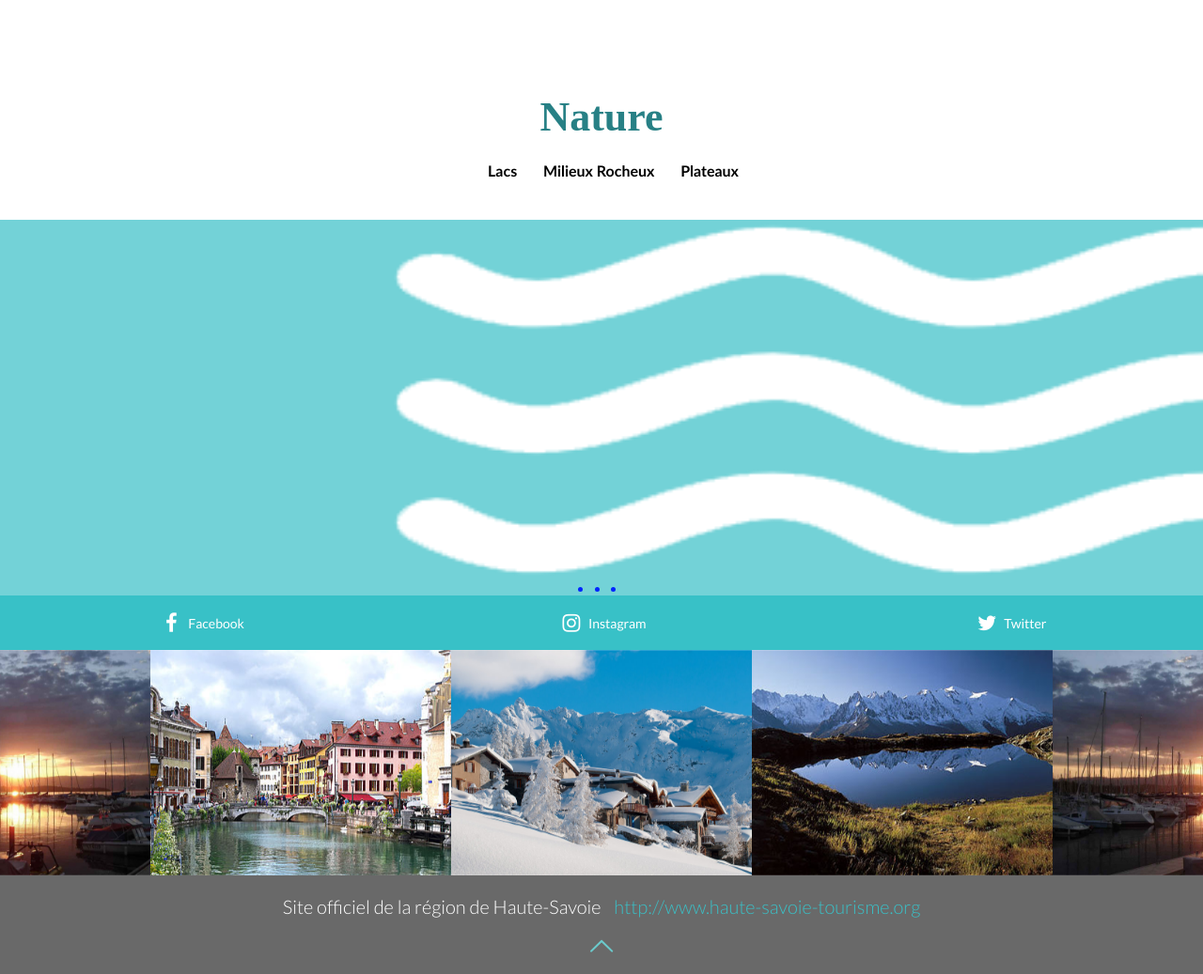
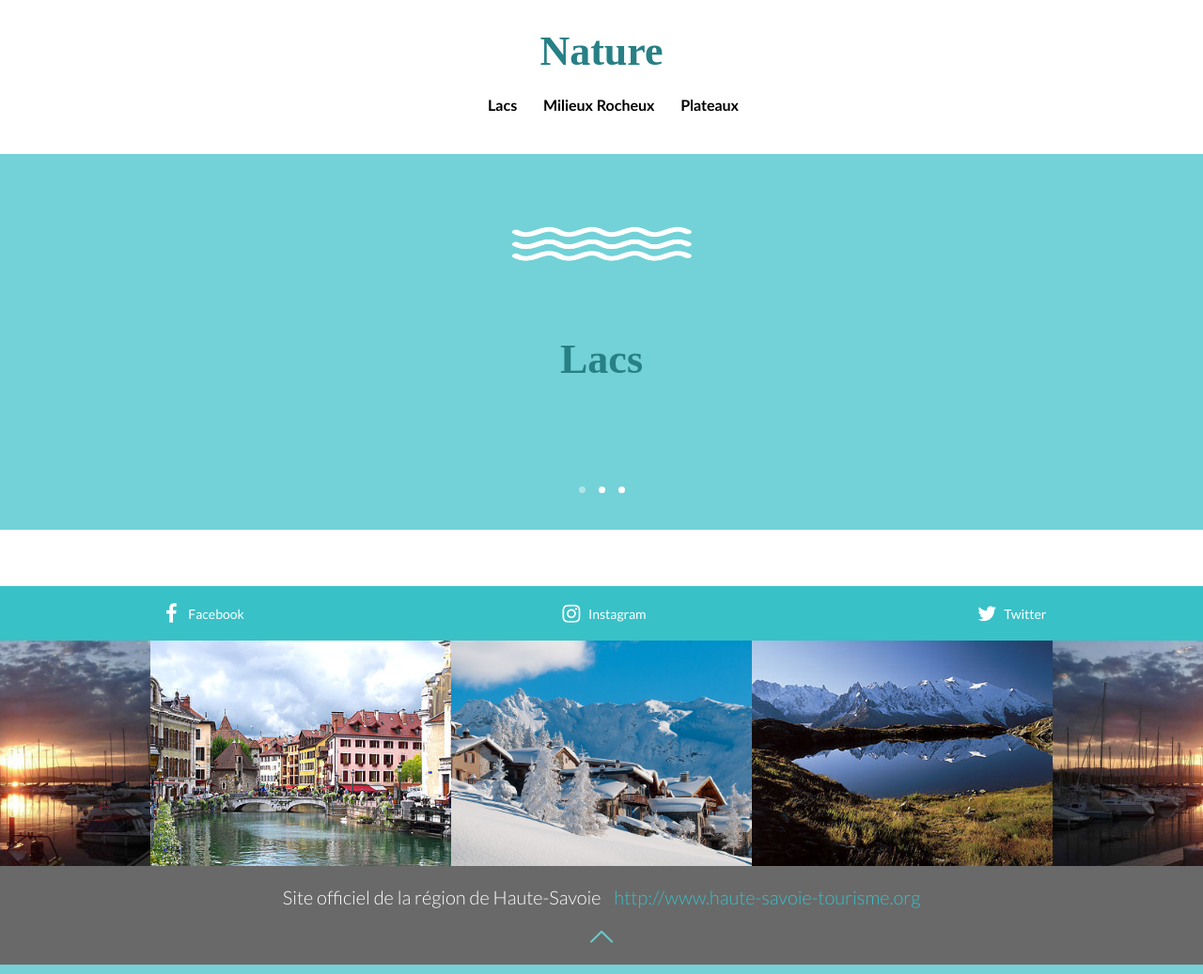
Before and after one commit to gnda/PJS3, a PHP site: template app/Views/pages/nature.twig in a window 1280 px wide. Shown: the part 63-1100 px from the top of the page at 94% size. Run offline with PHP 8.4, Linux system fonts and the light colour scheme; the template is opened without the code that fills it, so the values that code supplies are empty; some libraries are stand-ins or nearby versions.

Commit message:
Progression nature --> utilisation de owl-carousel + quelques modifs dans layout.twig et app.js pour pouvoir utiliser owl-carousel plusieurs fois dans une page ("#owl-footer","#owl-nature",...)

```diff
--- a/app/Views/layout.twig
+++ b/app/Views/layout.twig
@@ -77,7 +77,7 @@
           <span class="icon-twitter"></span> Twitter
         </div>
       </div>
-      <div class="owl-carousel">
+      <div id="owl-footer" class="owl-carousel">
           <img src="{{ base_url() }}/img/footer/carousel/1.jpg">
           <img src="{{ base_url() }}/img/footer/carousel/2.jpg">
           <img src="{{ base_url() }}/img/footer/carousel/3.jpg">
@@ -97,5 +97,6 @@
     <script src="https://maxcdn.bootstrapcdn.com/bootstrap/4.0.0-beta.2/js/bootstrap.min.js" integrity="sha384-alpBpkh1PFOepccYVYDB4do5UnbKysX5WZXm3XxPqe5iKTfUKjNkCk9SaVuEZflJ" crossorigin="anonymous"></script>
     <script src="{{ base_url() }}/js/owl/owl.carousel.min.js"></script>
     <script src="{{ base_url() }}/js/app.js"></script>
+	{% block js %}{% endblock %}
 </body>
 </html>
--- a/app/Views/pages/nature.twig
+++ b/app/Views/pages/nature.twig
@@ -4,27 +4,20 @@
 
 {% block content %}
 
-    <div class="nature">
+    <div id="nature">
 		<h1>Nature</h1>
 		<div class="mini-menu">
 			<a href="#slider-image-1">Lacs</a>
 			<a href="#slider-image-2">Milieux Rocheux</a>
 			<a href="#slider-image-3">Plateaux</a>
 		</div>
-		<div class="slider-holder">
-			<span id="slider-image-1"></span>
-			<span id="slider-image-2"></span>
-			<span id="slider-image-3"></span>
-			<div class="image-holder">
-				<img src="{{ base_url() }}/img/nature/lacs/lacs_icone.png" class="slider-image" />
-				<img src="{{ base_url() }}/img/nature/lacs/lac_leman.jpg" class="slider-image" />
-				<img src="{{ base_url() }}/img/nature/lacs/lac_annecy.jpg" class="slider-image" />
+		<div id="owl-nature" class="owl-carousel owl-theme">
+			<div class="icon">
+				<img src="{{ base_url() }}/img/nature/lacs/lacs_icone.png">
+				<h1>Lacs</h1>
 			</div>
-			<div class="button-holder">
-				<a href="#slider-image-1" class="slider-change"></a>
-				<a href="#slider-image-2" class="slider-change"></a>
-				<a href="#slider-image-3" class="slider-change"></a>
-			</div>
+			<div class="item"><img src="{{ base_url() }}/img/nature/lacs/lac_leman.jpg"></div>
+			<div class="item"><img src="{{ base_url() }}/img/nature/lacs/lac_annecy.jpg"></div>
 		</div>
     </div>
 
--- a/public/css/nature/nature.css
+++ b/public/css/nature/nature.css
@@ -1,8 +1,46 @@
-.nature{
-  padding: 100px 0px 0px 0px;
+#nature .owl-stage{
+	background-color:#73d2d7;
 }
 
-.nature h1{
+#owl-nature .item img{
+	width: 100%;
+	height: 400px;
+    display: block;
+    margin: 0 auto;
+}
+
+#owl-nature .icon img{
+	width: 15%;
+    margin: 6% auto;
+    position:relative;
+    overflow: hidden;
+}
+
+#owl-nature h1{
+	color:white;
+}
+
+#nature .owl-dots{
+	margin:-4% 0 7% 0;
+	z-index:+1;
+	position:relative;
+}
+
+#nature .owl-dots span{
+	height: 7px;
+	width: 7px;
+	background-color: white;
+}
+
+#nature .owl-dot.active span{
+	background-color: #ffffff6e;
+}
+
+#nature{
+  padding: 30px 0px 0px 0px;
+}
+
+#nature h1{
 	text-align:center;
 	font-family:playfair display,serif;
 	font-weight:bold;
@@ -28,80 +66,3 @@
   	text-decoration:inherit;
   	color: #3AC0C7;
 }
-
-.slider-holder
-{
-	width: auto;
-	height: 400px;
-	background-color: #73d2d7;
-	margin-left: auto;
-	margin-right: auto;
-	margin-top: 0px;
-	text-align: center;
-	overflow: hidden;
-}
-
-.image-holder
-{
-	width: 2400px;
-	background-color: #73d2d7;
-	height: 400px;
-	clear: both;
-	position: relative;
-    display:flex;
-	-webkit-transition: left 2s;
-	-moz-transition: left 2s;
-	-o-transition: left 2s;
-	transition: left 2s;
-}
-
-.slider-image
-{
-	float: left;
-	margin: 0px 0px 0px 17.25%;
-	padding: 0px;
-	position: relative;
-}
-
-#slider-image-1:target ~ .image-holder
-{
-	left: 0px;
-}
-
-#slider-image-2:target ~ .image-holder
-{
-	left: -800px;
-}
-
-#slider-image-3:target ~ .image-holder
-{
-	left: -1600px;
-}
-
-.button-holder
-{
-	position: relative;
-	top: -20px;
-}
-
-.slider-change
-{
-	display: inline-block;
-	height: 5px;
-	width: 5px;
-	border-radius: 5px;
-	margin: 0px 10px 0px 0px;
-	background-color: #0025ff;
-}
-
-a.slider-change:visited {
-  background-color: #ffffff4f;
-}
-
-a .slider-change:focused {
-  background-color: #ffffff4f;
-}
-
-a.slider-change:active {
-  background-color: #ffffff4f;
-}
--- a/public/js/nature/nature.js
+++ b/public/js/nature/nature.js
@@ -1,10 +1,4 @@
-/*(function(){
-	var boutonsSlide = document.getElementsByClassName("slider-change");
-
-	var changerCouleurBouton = function(){
-		alert("aaa");
-	};
-
-	for (var i = 0; i < boutonsSlide.length; i++)
-		boutonsSlide[i].addEventListener('click', changerCouleurBouton, false);
-})();*/
+$("#owl-nature").owlCarousel({
+	dots: true,
+	items: 1
+});
```
Also changed, not shown: public/js/app.js.
